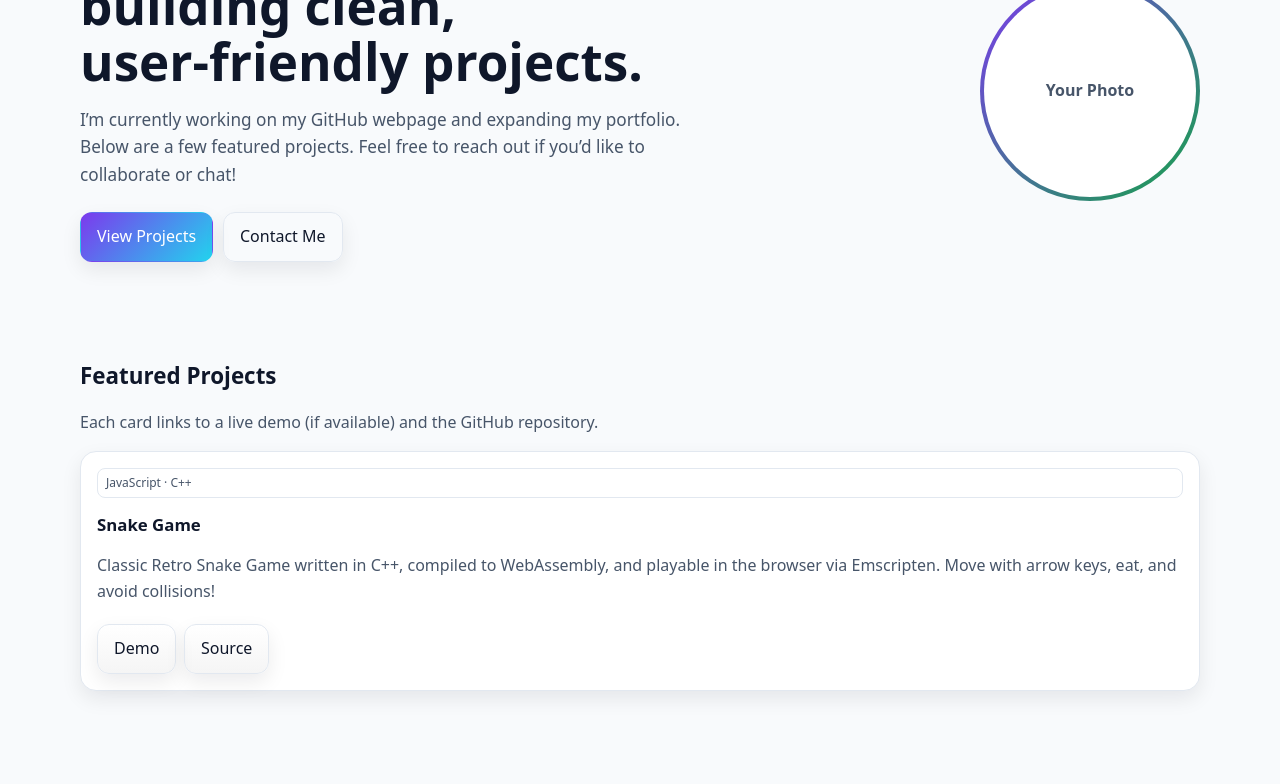
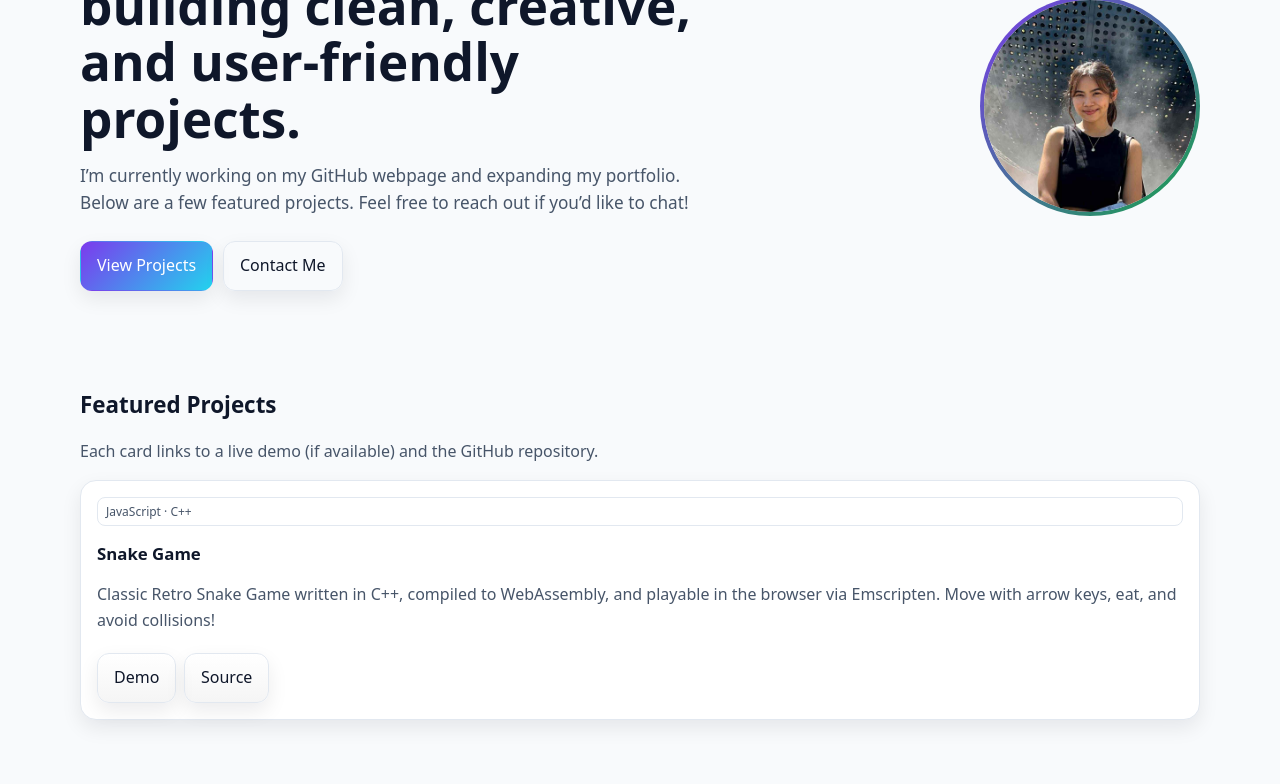
Before and after one commit to briannaagbunag/briannaagbunag.github.io, a plain HTML site: page index.html in a window 1280 px wide. Shown: the part 242-1026 px from the top of the page. Drawn offline with Linux system fonts and the light colour scheme.

Commit message:
modified:   index.html 	new file:   photo.jpg

```diff
--- a/index.html
+++ b/index.html
@@ -31,10 +31,10 @@
     <section class="hero" id="home">
       <div>
         <h1>Hi, I’m <span style="color: var(--accent);">Brianna</span> —
-          building clean, user‑friendly projects.</h1>
+          building clean, creative, and user‑friendly projects.</h1>
         <p>
           I’m currently working on my GitHub webpage and expanding my portfolio. Below are a few featured projects.
-          Feel free to reach out if you’d like to collaborate or chat!
+          Feel free to reach out if you’d like to chat!
         </p>
         <div class="cta">
           <a class="btn primary" href="#projects">View Projects</a>
@@ -42,8 +42,10 @@
         </div>
       </div>
       <div class="headshot" aria-hidden="true">
-        <div class="headshot-inner">Your Photo</div>
-      </div>
+        <div class="headshot-inner">
+            <img src="photo.jpg" alt="Brianna Agbunag headshot" style="border-radius: 50%; width: 100%; height: 100%; object-fit: cover;">
+        </div>
+    </div>
     </section>
 
     <!-- Projects -->
```
Also changed, not shown: photo.jpg (added).
